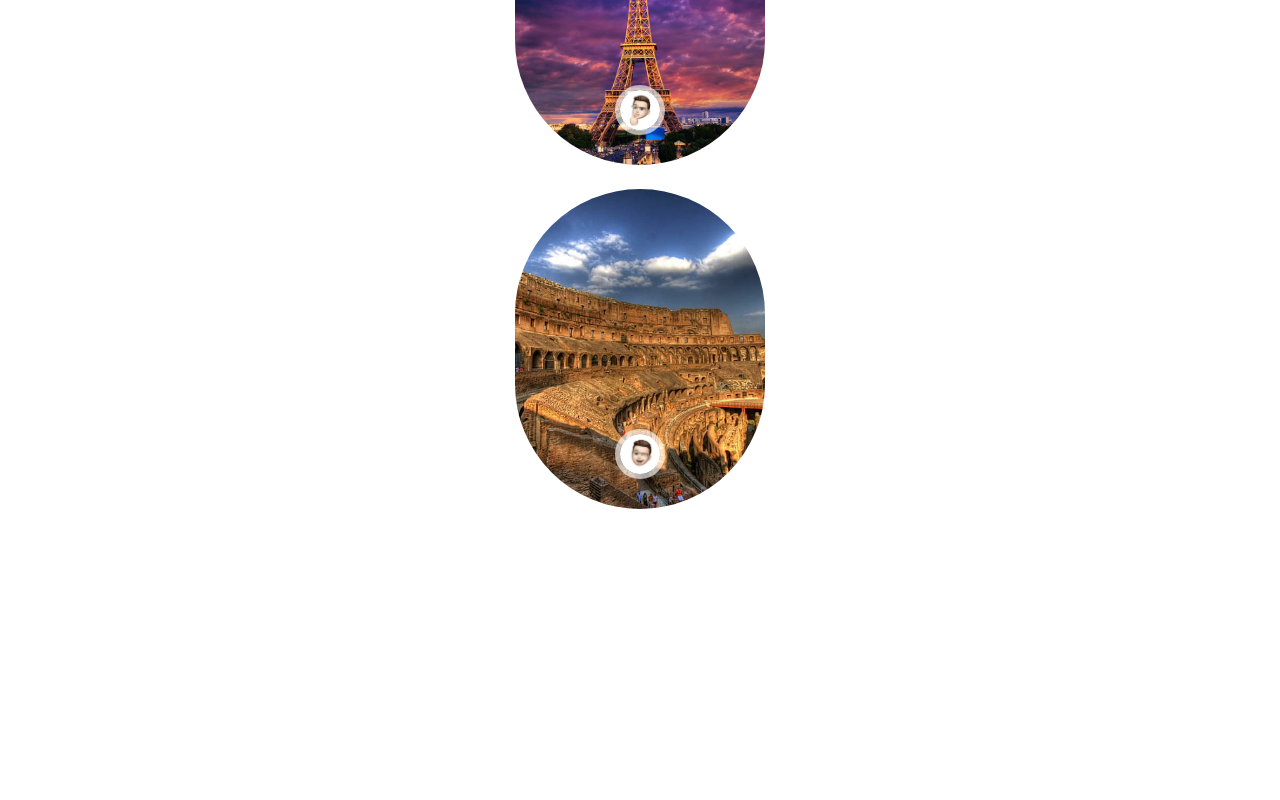
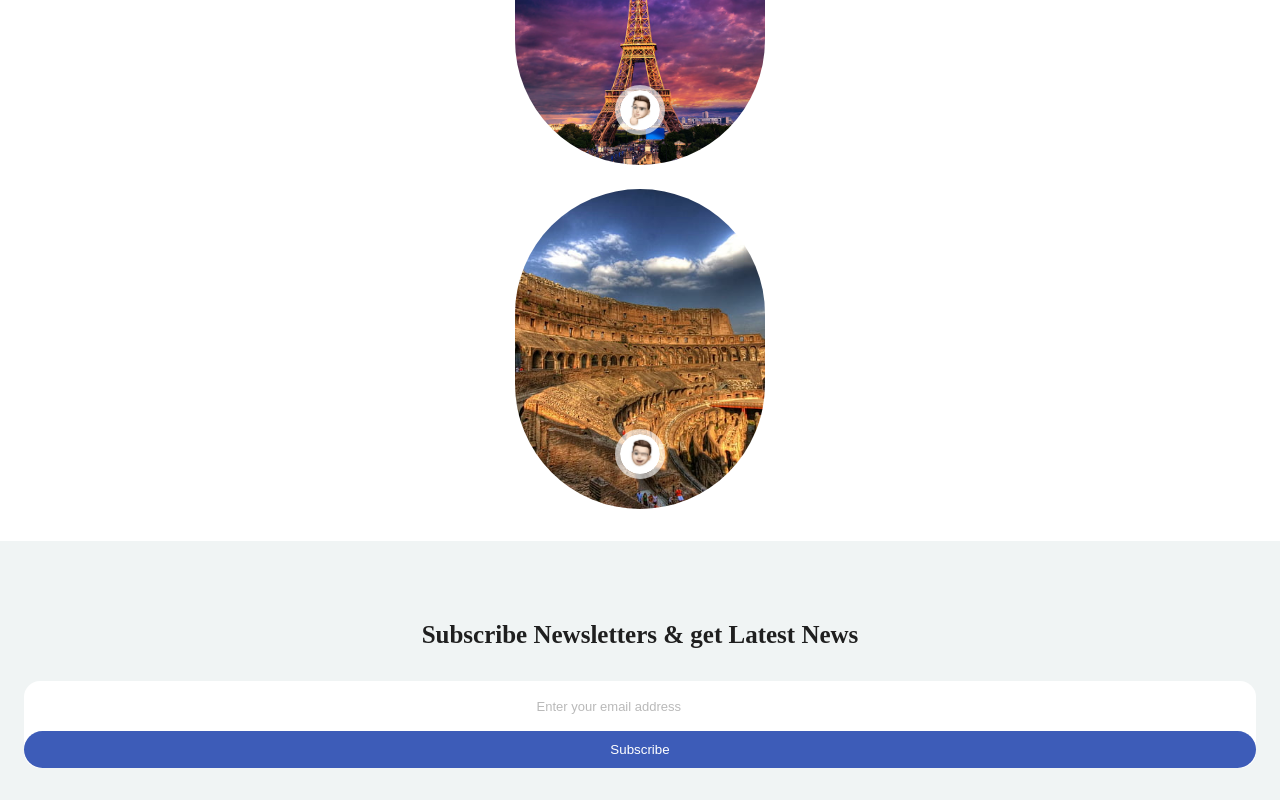
Before and after one commit to pdy1207/flightBooking-website, a React (Vite) app: page / in a window 1280 px wide. Shown: the part 5421-6221 px from the top of the page. Before the commit the page ends 5962 px from the top, so only its background shows below. Built offline with nearby package versions, Linux system fonts and the light colour scheme; a web font is replaced by a local one.

Commit message:
feat: Subscribe Page complete

```diff
--- a/src/Components/Subscribers/Subscribe.jsx
+++ b/src/Components/Subscribers/Subscribe.jsx
@@ -1,7 +1,17 @@
 import React from "react";
 
 const Subscribe = () => {
-  return <div></div>;
+  return (
+    <div className="subscribe section">
+      <div className="sectionContainer container">
+        <h2>Subscribe Newsletters & get Latest News</h2>
+        <div className="inputDiv flex">
+          <input type="text" placeholder="Enter your email address" />
+          <button className="btn">Subscribe</button>
+        </div>
+      </div>
+    </div>
+  );
 };
 
 export default Subscribe;
--- a/src/main.css
+++ b/src/main.css
@@ -520,4 +520,34 @@
 .travelers .sectionContainer .travelersContainer .singleTraveler:hover .travlerImage {
   bottom: 110px;
   transition: 1s ease-in-out;
+}
+
+.subscribe {
+  background: var(--SecondaryColor);
+}
+.subscribe .sectionContainer {
+  text-align: center;
+}
+.subscribe .sectionContainer .inputDiv {
+  margin-top: 1rem;
+  flex-direction: column;
+  background: var(--whiteColor);
+  border-radius: 1rem;
+}
+.subscribe .sectionContainer .inputDiv input {
+  border: none;
+  outline: none;
+  background: transparent;
+  padding: 1rem 0.5rem;
+}
+.subscribe .sectionContainer .inputDiv input::-moz-placeholder {
+  font-size: 13px;
+  opacity: 0.5;
+}
+.subscribe .sectionContainer .inputDiv input::placeholder {
+  font-size: 13px;
+  opacity: 0.5;
+}
+.subscribe .sectionContainer .inputDiv .btn {
+  width: 100%;
 }/*# sourceMappingURL=main.css.map */
--- a/src/main.scss
+++ b/src/main.scss
@@ -600,3 +600,34 @@
         }
     }
 }
+
+// Subscribe 스타일링 =========================>
+.subscribe{
+    background: var(--SecondaryColor);
+    .sectionContainer{
+        text-align: center;
+        .inputDiv{
+            margin-top: 1rem;
+            flex-direction: column;
+            background: var(--whiteColor);
+            border-radius: 1rem;
+            input{
+                border: none;
+                outline: none;
+                background: transparent;
+                padding: 1rem .5rem;
+
+                &::placeholder{
+                    font-size: 13px;
+                    opacity: .5;
+                }
+            }
+
+            .btn{
+                width: 100%;
+            }
+        }
+    }
+}
+
+// Footer 스타일링 =========================>
```
Also changed, not shown: 1 other file (tests, documents, lock files or other folders).
